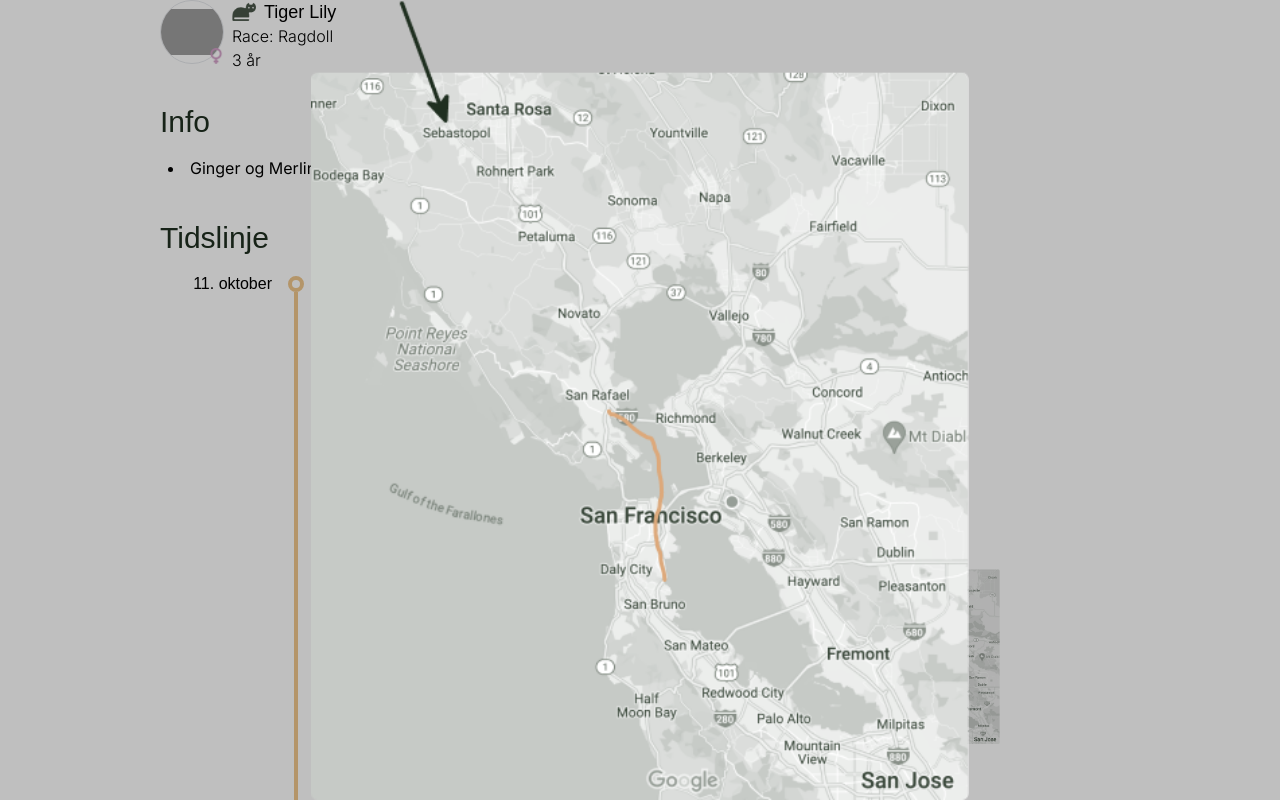
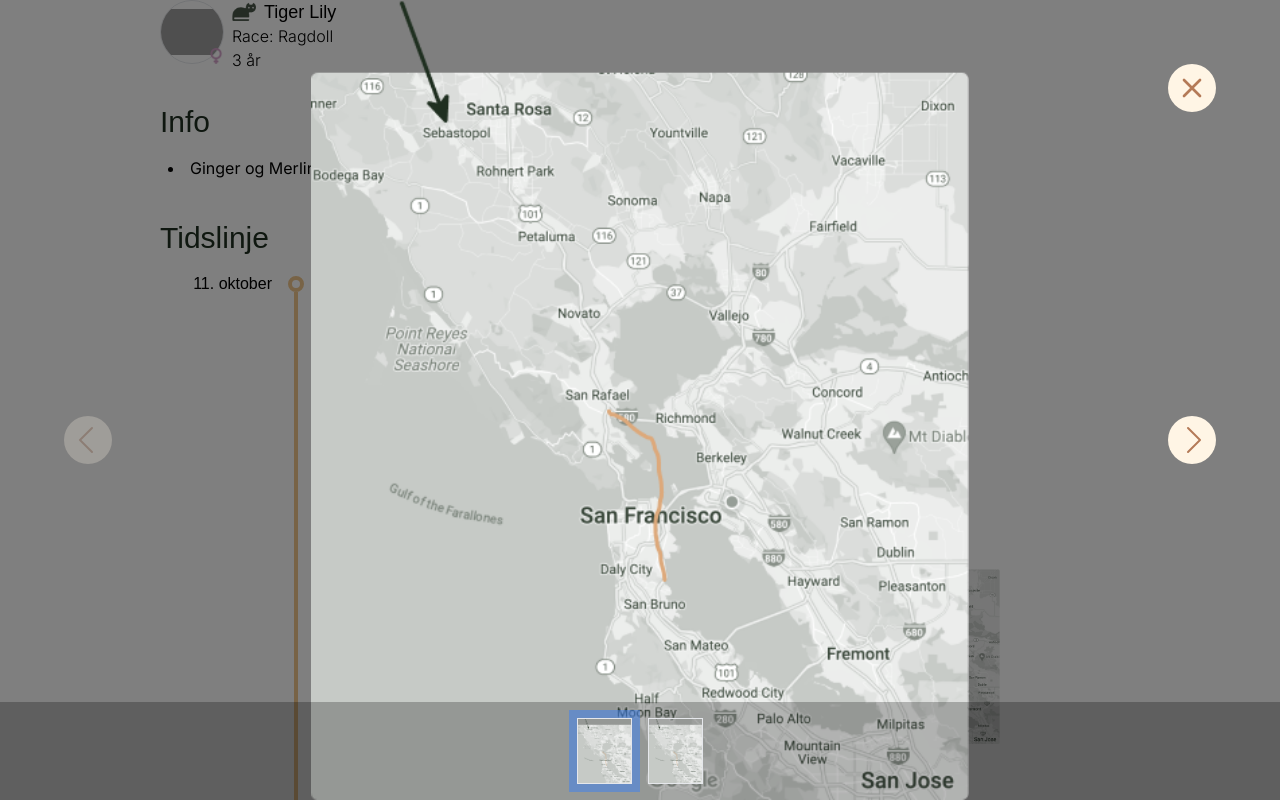
Before and after one commit to lukasgjetting/bassetur.dk, a Next.js app: page /california in a window 1280 px wide. Both pictures are taken after a click on the picture 399 px from the left and 2112 px from the top of the page. Shown: the part 1712-2512 px from the top of the page. Built offline with nearby package versions, Linux system fonts and the light colour scheme; grey boxes are pictures that could not be loaded; a web font is replaced by a local one.

Commit message:
Support navigating between images

```diff
--- a/src/components/Lightbox.tsx
+++ b/src/components/Lightbox.tsx
@@ -1,20 +1,68 @@
 import classNames from "classnames";
 import Image from "next/image";
-import { useEffect, useState } from "react";
+import { useCallback, useEffect, useState } from "react";
 
 type LightboxProps = {
   images: string[] | null;
   shownImage: string | null;
   imageElement: HTMLImageElement | null;
+  onClose: () => void;
 };
+
+const animationDuration = 700;
 
 const Lightbox: React.FC<LightboxProps> = ({
   images,
   shownImage,
   imageElement,
+  onClose,
 }) => {
+  const [currentImage, setCurrentImage] = useState<string>();
   const [isOpen, setIsOpen] = useState(false);
+  const [isAnimating, setIsAnimating] = useState(false);
   const [originalBoundingBox, setOriginalBoundingBox] = useState<DOMRect>();
+
+  const close = useCallback(() => {
+    setIsOpen(false);
+    setIsAnimating(true);
+
+    setTimeout(() => {
+      setIsAnimating(false);
+      setCurrentImage(undefined);
+      onClose();
+    }, animationDuration);
+  }, [onClose]);
+
+  const changeImage = useCallback(
+    (nextOrPrev: "next" | "prev") => {
+      setCurrentImage((oldImage) => {
+        if (images == null || oldImage == null) {
+          return oldImage;
+        }
+
+        const currentIndex = images.indexOf(oldImage);
+
+        if (currentIndex === -1) {
+          return oldImage;
+        }
+
+        let newIndex: number;
+
+        if (nextOrPrev === "next") {
+          newIndex = currentIndex + 1;
+        } else {
+          newIndex = currentIndex - 1;
+        }
+
+        if (images[newIndex] == null) {
+          return oldImage;
+        }
+
+        return images[newIndex];
+      });
+    },
+    [images],
+  );
 
   useEffect(() => {
     if (shownImage == null) {
@@ -23,35 +71,156 @@
 
     if (imageElement != null) {
       setOriginalBoundingBox(imageElement.getBoundingClientRect());
-      console.log("bb", imageElement.getBoundingClientRect());
     }
+
+    setCurrentImage(shownImage);
 
     setTimeout(() => {
       setIsOpen(true);
+      setIsAnimating(true);
+
+      setTimeout(() => {
+        setIsAnimating(false);
+      }, animationDuration);
     }, 25);
   }, [shownImage, imageElement]);
+
+  useEffect(() => {
+    if (!isOpen) {
+      return;
+    }
+
+    const preventScroll = (e: WheelEvent) => {
+      e.preventDefault();
+      e.stopPropagation();
+
+      return false;
+    };
+
+    const keyHandler = (e: KeyboardEvent) => {
+      if (e.key === "Escape") {
+        close();
+      } else if (e.key === "ArrowLeft") {
+        changeImage("prev");
+      } else if (e.key === "ArrowRight") {
+        changeImage("next");
+      }
+    };
+
+    window.addEventListener("keydown", keyHandler);
+    document.body.addEventListener("wheel", preventScroll, { passive: false });
+
+    return () => {
+      window.removeEventListener("keydown", keyHandler);
+      document.body.removeEventListener("wheel", preventScroll);
+    };
+  }, [isOpen, close, changeImage]);
 
   return (
     <div
       className={classNames(
         "fixed z-50",
-        isOpen
-          ? "transition-all duration-700 h-screen w-screen bg-black/25"
-          : "pointer-events-none",
+        isOpen || isAnimating
+          ? "transition-all h-screen w-screen"
+          : "transition-none pointer-events-none",
+        isOpen && "bg-black/50",
+        isAnimating && !isOpen && "opacity-0",
       )}
-      style={
-        isOpen
-          ? { inset: 0 }
+      style={{
+        transitionDuration: `${animationDuration}ms`,
+        ...(isOpen
+          ? { top: 0, left: 0, right: 0, bottom: 64 }
           : {
               top: originalBoundingBox?.top ?? window.innerHeight / 2,
               left: originalBoundingBox?.left ?? window.innerWidth / 2,
               width: originalBoundingBox?.width ?? 0,
               height: originalBoundingBox?.height ?? 0,
-            }
-      }
+            }),
+      }}
     >
-      {shownImage != null && (
-        <Image src={shownImage} alt="" fill className="object-contain" />
+      {currentImage != null && (
+        <Image src={currentImage} alt="" fill className="object-contain" />
+      )}
+      {isOpen && !isAnimating && (
+        <>
+          <button onClick={close} className="absolute top-12 right-12 p-4">
+            <div className="bg-[#FFF5E5] p-2 rounded-full">
+              <svg
+                xmlns="http://www.w3.org/2000/svg"
+                className="h-8 w-8 text-[#b47a57]"
+                fill="none"
+                viewBox="0 0 24 24"
+                stroke="currentColor"
+              >
+                <path
+                  strokeLinecap="round"
+                  strokeLinejoin="round"
+                  strokeWidth={2}
+                  d="M6 18L18 6M6 6l12 12"
+                />
+              </svg>
+            </div>
+          </button>
+          <button
+            onClick={() => changeImage("next")}
+            className={classNames(
+              "absolute top-1/2 right-12 p-4",
+              currentImage === images?.[images.length - 1] && "opacity-25",
+            )}
+          >
+            <div className="bg-[#FFF5E5] p-2 rounded-full">
+              <svg
+                xmlns="http://www.w3.org/2000/svg"
+                fill="currentColor"
+                className="relative -right-0.5 h-8 w-8 text-[#b47a57]"
+                viewBox="0 0 16 16"
+              >
+                <path
+                  fillRule="evenodd"
+                  d="M4.646 1.646a.5.5 0 0 1 .708 0l6 6a.5.5 0 0 1 0 .708l-6 6a.5.5 0 0 1-.708-.708L10.293 8 4.646 2.354a.5.5 0 0 1 0-.708z"
+                />
+              </svg>
+            </div>
+          </button>
+          <button
+            onClick={() => changeImage("prev")}
+            className={classNames(
+              "absolute top-1/2 left-12 p-4",
+              currentImage === images?.[0] && "opacity-25",
+            )}
+          >
+            <div className="bg-[#FFF5E5] p-2 rounded-full">
+              <svg
+                xmlns="http://www.w3.org/2000/svg"
+                fill="currentColor"
+                className="relative -left-0.5 h-8 w-8 text-[#b47a57]"
+                viewBox="0 0 16 16"
+              >
+                <path
+                  fillRule="evenodd"
+                  d="M11.354 1.646a.5.5 0 0 1 0 .708L5.707 8l5.647 5.646a.5.5 0 0 1-.708.708l-6-6a.5.5 0 0 1 0-.708l6-6a.5.5 0 0 1 .708 0z"
+                />
+              </svg>
+            </div>
+          </button>
+        </>
+      )}
+      {isOpen && !isAnimating && images != null && images.length > 0 && (
+        <div className="absolute bottom-0 left-0 right-0 bg-black/25 flex justify-center p-4 gap-4">
+          {images.map((image) => (
+            <button
+              key={image}
+              className={classNames(
+                "border",
+                image === currentImage && "ring-8",
+              )}
+              onClick={() => setCurrentImage(image)}
+            >
+              {/* eslint-disable-next-line @next/next/no-img-element */}
+              <img src={image} alt="" className="h-16 w-auto object-contain" />
+            </button>
+          ))}
+        </div>
       )}
     </div>
   );
--- a/src/utils/useLightbox.tsx
+++ b/src/utils/useLightbox.tsx
@@ -1,7 +1,7 @@
 "use client";
 
 import Lightbox from "@/components/Lightbox";
-import { useState } from "react";
+import { useCallback, useState } from "react";
 
 const useLightbox = () => {
   const [data, setData] = useState<{
@@ -9,6 +9,10 @@
     images: string[];
     imageElement: HTMLImageElement | null;
   }>();
+
+  const onClose = useCallback(() => {
+    setData(undefined);
+  }, []);
 
   return {
     openImage: (
@@ -27,6 +31,7 @@
         images={data?.images ?? null}
         shownImage={data?.shownImage ?? null}
         imageElement={data?.imageElement ?? null}
+        onClose={onClose}
       />
     ),
   };
```
